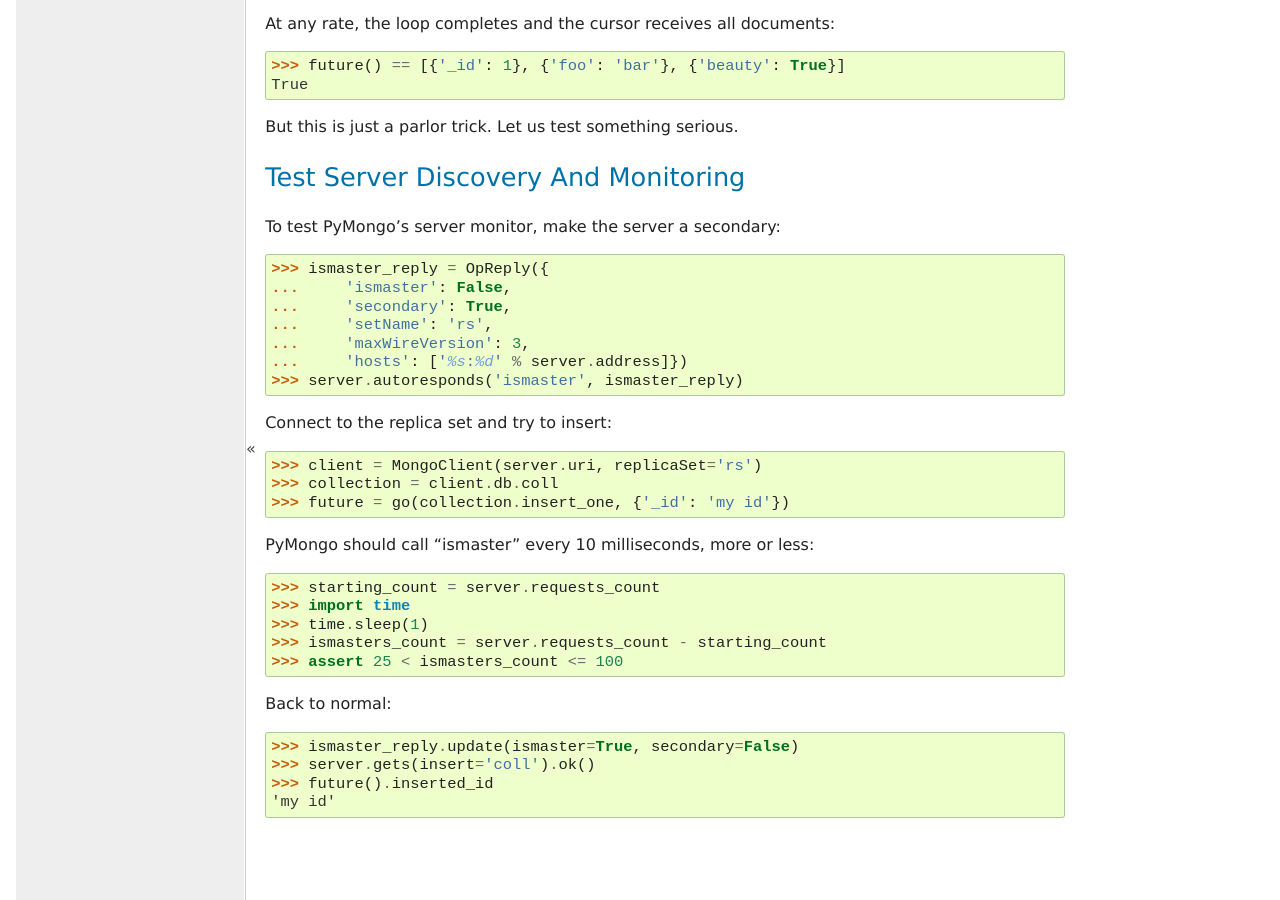
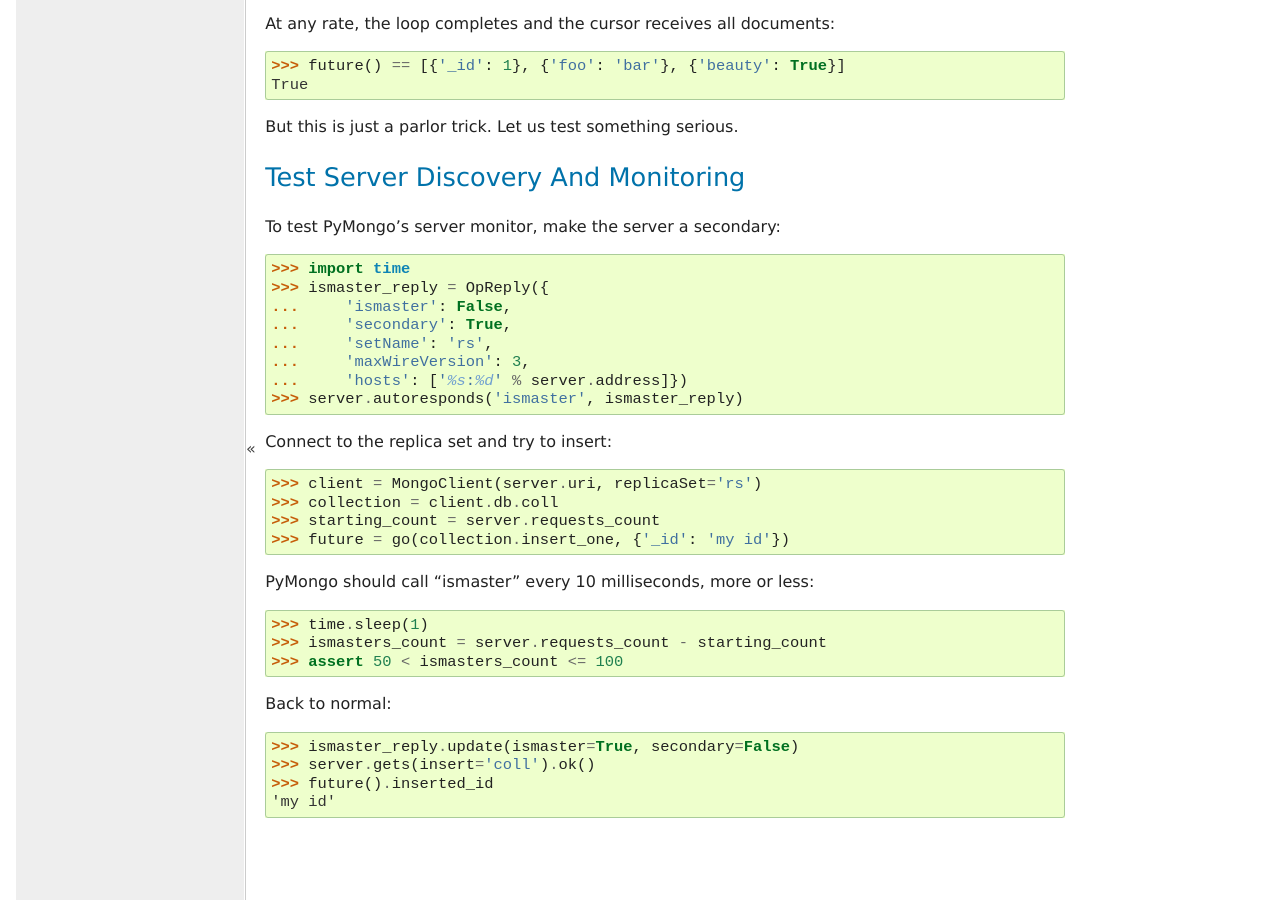
Before and after one commit to mongodb-labs/mongo-mockup-db, a Sphinx documentation site: the page built from docs/tutorial.rst, in a window 1280 px wide and 900 px high, scrolled down 6270 px. Built offline with Sphinx 7.4.7, drawn with Linux system fonts in a browser that asks for light colours; pages that are not in the unit, such as notebooks, are missing from menus.

Commit message:
Rearrange SDAM test in tutorial.

```diff
--- a/docs/tutorial.rst
+++ b/docs/tutorial.rst
@@ -344,15 +345,14 @@
 
    >>> client = MongoClient(server.uri, replicaSet='rs')
    >>> collection = client.db.coll
+   >>> starting_count = server.requests_count
    >>> future = go(collection.insert_one, {'_id': 'my id'})
 
 PyMongo should call "ismaster" every 10 milliseconds, more or less:
 
-   >>> starting_count = server.requests_count
-   >>> import time
    >>> time.sleep(1)
    >>> ismasters_count = server.requests_count - starting_count
-   >>> assert 25 < ismasters_count <= 100
+   >>> assert 50 < ismasters_count <= 100
 
 Back to normal:
 
```
Also changed, not shown: other parts of docs/tutorial.rst (+1 -0 lines).
